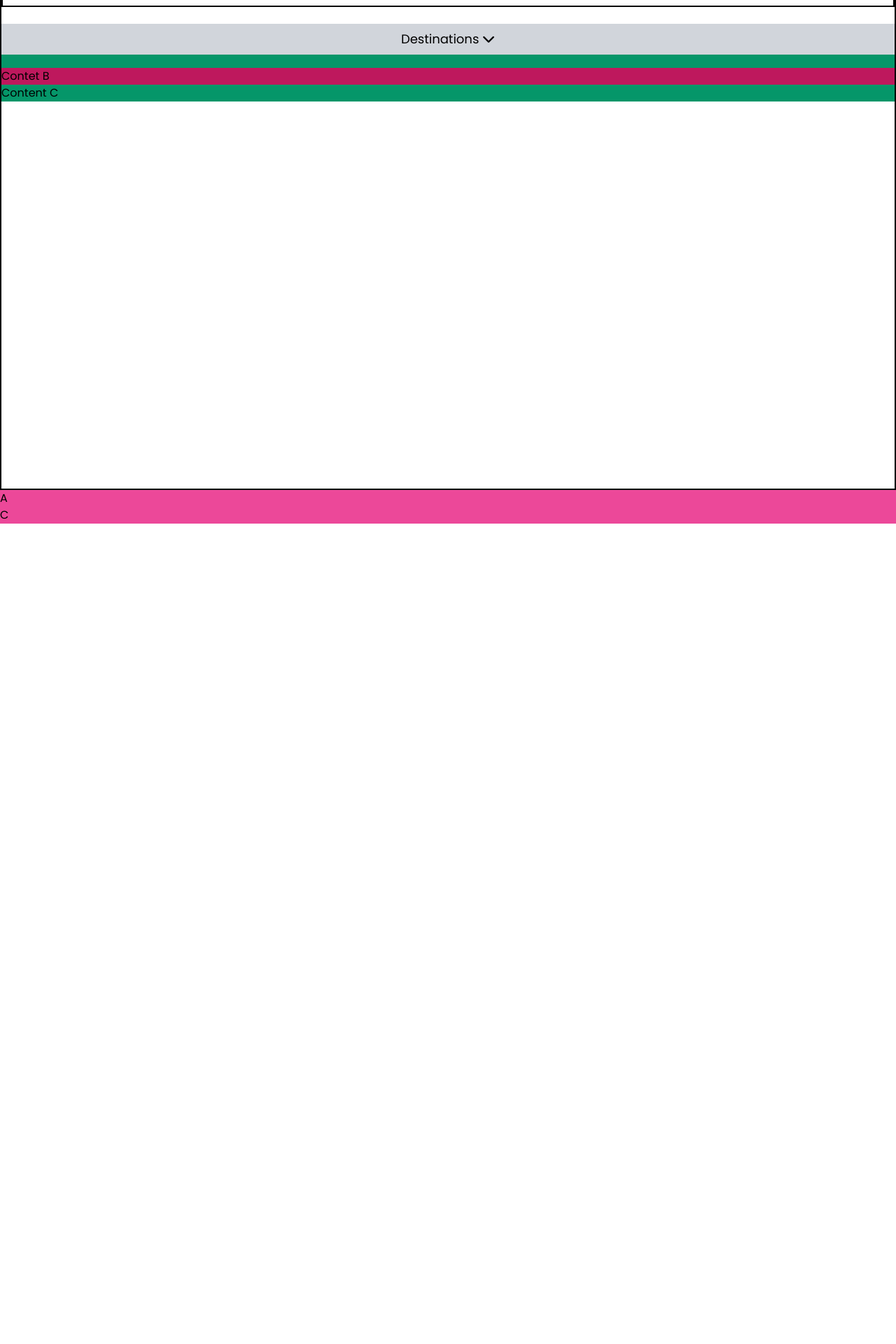
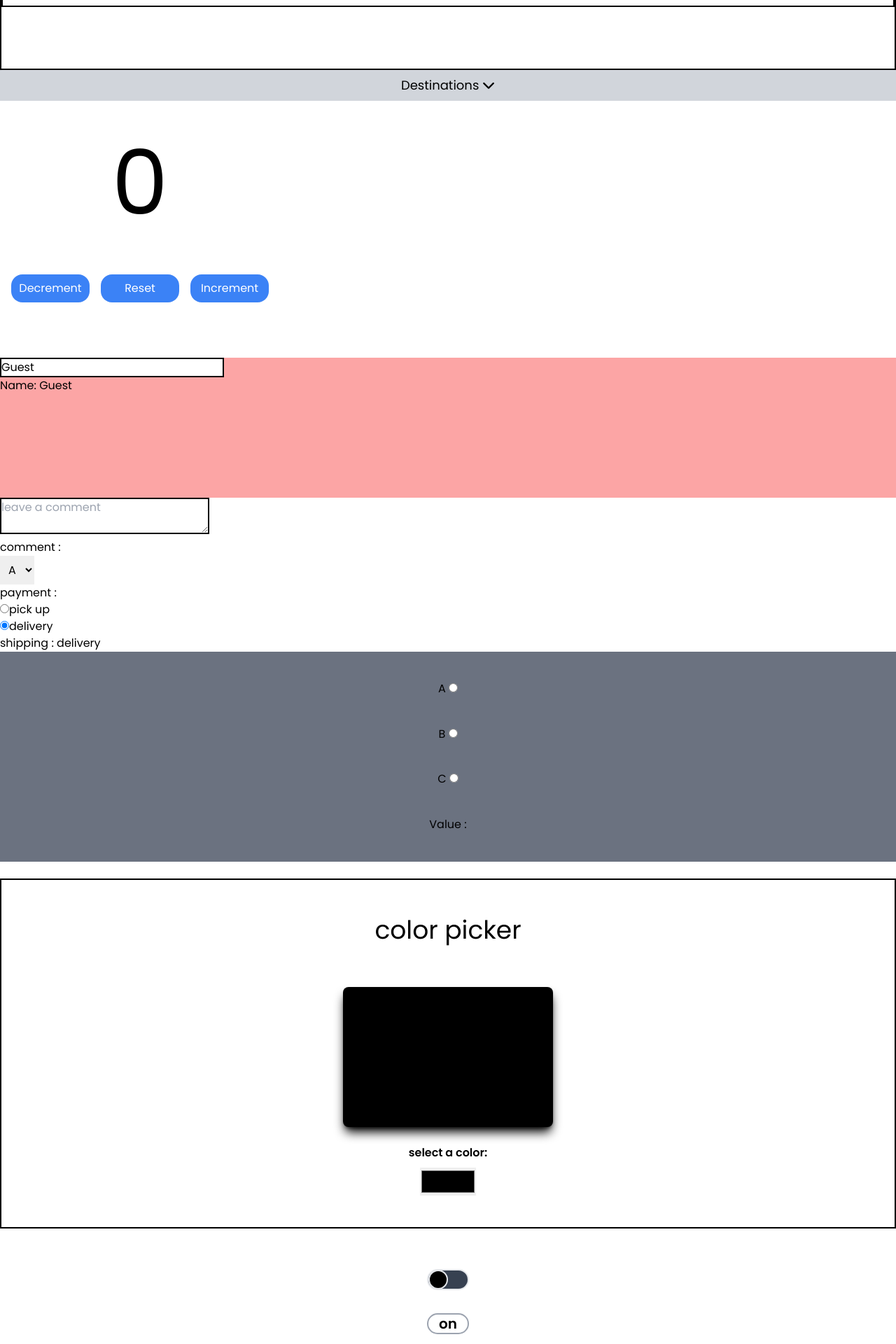
Before and after one commit to Lama885Gaurab/Minor_Project, a React (Vite) app: page /bookNow in a window 1280 px wide. Shown: the part 1040-2960 px from the top of the page at 70% size. Before the commit the page ends 1988 px from the top, so only its background shows below. Built offline with nearby package versions, Linux system fonts and the light colour scheme.

Commit message:
just practice

```diff
--- a/src/Components/Footer.jsx
+++ b/src/Components/Footer.jsx
@@ -12,10 +12,10 @@ const currentYear = new Date().getFullYear();
         <div className='h-[42%] w-full'>
          <p className='ml-6 mt-[17px] font-bold text-[#F5F5DC]'>Contact Us :</p>
           <ol className='h-[60%] gap-4 mt-[10px] w-full flex flex-col items-center font-semibold text-sm text-pink-700'>
-            <li className='h-[30%] ml-[65px]'>Email: <a href="" className='border-transparent ml-3 text-white font-thin hover:text-green-600'>info@explorenepaltreks.com</a></li>
+            <li className='h-[30%] ml-[35px]'>Email: <a href="" className='border-transparent ml-3 text-white font-thin hover:text-green-600'>info@explorenepaltreks.com</a></li>
             <li className='h-[40%] w-[200px] flex items-center'>Follow:
-                <a href="" className='h-full w-[45px] ml-3 flex items-center justify-center'><i className="fa-brands fa-facebook text-2xl text-blue-800 cursor-pointer"></i></a>
-                <a href="" className='h-full w-[45px] flex items-center justify-center'><i className="fa-brands fa-square-instagram text-2xl bg-gradient-to-r from-yellow-400 via-pink-500 to-purple-500 text-white cursor-pointer "></i></a>
+                <a href="" className='h-full w-[45px] ml-3 flex items-center justify-center'><i className="fa-brands fa-facebook text-2xl text-black cursor-pointer"></i></a>
+                <a href="" className='h-full w-[45px] flex items-center justify-center'><i className="fa-brands fa-square-instagram text-2xl text-black cursor-pointer "></i></a>
                 <a href="" className='h-full w-[45px] flex items-center justify-center'><i className="fa-brands fa-square-x-twitter text-2xl text-black cursor-pointer"></i></a> </li>
             <li className='h-[30%]'>WhatsApp: <a href="" className='border-transparent ml-3 text-white '>+977 987 654 321</a></li>
          </ol>
--- a/src/Navbar/Header.jsx
+++ b/src/Navbar/Header.jsx
@@ -12,7 +12,7 @@ import { Link, useLocation } from "react-router-dom";
  const [isHamburger, setIsHamburger] = useState(false);
  const toggleHamburger = (e) => {
     e.preventDefault();
-    setIsHamburger(prevState => !prevState);
+    setIsHamburger(!isHamburger);
   };
 
     // toggling the 3 dots icon
@@ -39,7 +39,7 @@ import { Link, useLocation } from "react-router-dom";
 
        useEffect(() => {
         const clickOutside = (e) => {
-            if(hamburgerRef.current && hamburgerRef.current.contains(e.target)) {  //this line is for checking if the clicked element is outside of the refrenced element
+            if(hamburgerRef.current && !hamburgerRef.current.contains(e.target)) {  //this line is for checking if the clicked element is outside of the refrenced element
               setIsHamburger(false);
             };
         };
--- a/src/Pages/BookNow.jsx
+++ b/src/Pages/BookNow.jsx
@@ -1,6 +1,8 @@
 import React, { useEffect, useState, useRef } from 'react';
+import Footer from '../Components/Footer.jsx';
 import Practice from './Practice.jsx';
 import BookNowComp from './BookNowComp.jsx';
+import ColorPicker from './ColorPicker.jsx';
 import Image from '../assets/ae90c633-3a89-426f-9dde-1962b9e238c2.webp';
 import Image1 from '../assets/33b08644-d4da-4e02-a4be-d0e9ce24711b.webp';
 import Image2 from '../assets/ecca77c6-0e91-4cd8-aa44-dad305648103.webp';
@@ -98,7 +100,7 @@ const BookNow = () => {
     </div>
 
      {/* Information detail */}
-    <div className='h-[800px] w-full border-2 border-black flex'>
+    <div className='h-[200px] w-full border-2 border-black flex'>
 
        <div className='h-[210px] w-full '>
       <section className='h-[100px] w-full border-2 border-black mt-2'>
@@ -116,13 +118,15 @@ const BookNow = () => {
 
         </form>
       </section><br />
-      <Practice />
+
     </div>
   </div>
+  <Practice />
+  <br />
 
-  <BookNowComp />
-
-
+  <BookNowComp />  <br />
+  <ColorPicker />
+  <Footer />
 
 
 
--- a/src/Pages/BookNowComp.jsx
+++ b/src/Pages/BookNowComp.jsx
@@ -1,27 +1,120 @@
-import { useState } from "react";
+import React , {useState} from 'react';
+
+const BookNowComp = () => {
+  const [count, setCount] = useState(0);
+  const increase = () => {
+    setCount(count + 1);
+  };
+
+  const [name, setName] = useState("Guest");
+  const handleChange = (e) => {
+    setName(e.target.value);
+  };
+
+  const [comment, setComment] = useState("");
+  const handleCommentChange = (e) => {
+    setComment(e.target.value);
+  };
+
+  const [payment, setPayment] = useState("");
+  const handlePayment = (e) => {
+    setPayment(e.target.value);
+  };
+
+  const [shipping, setShipping] = useState("delivery");
+  const shippin = (e) => {
+    setShipping(e.target.value);
+    };
+
+    const [choose, setChoose] =useState();
+    const handleChoose = (e) => {
+      setChoose(e.target.value);
+    }
+
+    const [color, setColor] = useState('#000000');
+    const handleColorChange = (e) => {
+      setColor(e.target.value);
+    }
+
+  return (
+    <>
+     <div className='h-[300px] w-[400px] flex flex-col'>
+      <p className='h-[100%] flex-1 text-9xl bg-white flex items-center justify-center'>{count}</p>
+      <div className='h-[150px] w-full flex items-center justify-evenly'>
+        <button onClick={() =>{
+          count === -10 ? setCount(0) : setCount(count - 1);
+        }} className='p-2 w-28 bg-blue-500 text-white rounded-2xl'>Decrement</button>
+        <button onClick={() =>{
+          setCount(0);
+        }} className='p-2 w-28 bg-blue-500 text-white rounded-2xl'>Reset</button>
+        <button onClick={() => {
+          count === 10 ? setCount(0) : setCount(count + 1);
+        }} className='p-2 w-28 bg-blue-500 text-white rounded-2xl'>Increment</button>
+      </div>
+     </div>
+
+     <br />
+     <div className='h-[200px] w-full bg-red-300 '>
+      <input value={name} onChange={handleChange}
+       className='border-2 border-black' />
+      <p>Name: {name}</p>
+     </div>
+
+      <div className=''>
+        <textarea className='border-2 border-black' value={comment} onChange={handleCommentChange} placeholder='leave a comment'></textarea>
+        <p>comment : {comment}</p>
+      </div>
+
+      <div>
+        <select className='p-2'value={payment} onChange={handlePayment} name="" id="">
+          <option value="A">A</option>
+          <option value="B">B</option>
+          <option value="C">C</option>
+          <option value="D">D</option>
+        </select>
+        <p>payment : {payment}</p>
+      </div>
+
+      <div className='flex flex-col'>
+        <label>
+          <input type="radio" value="pick up" checked={shipping === "pick up"} onChange={shippin} />
+          pick up
+        </label>
+
+        <label>
+          <input type="radio" value="delivery" checked={shipping === "delivery"} onChange={shippin} />
+          delivery
+        </label>
+        <p>shipping : {shipping}</p>
+      </div>
+
+      <div className='h-[300px] w-full bg-gray-500 flex flex-col items-center justify-evenly'>
+        <label htmlFor="">
+          A <input type="radio" onChange={handleChoose} value="A" checked = {choose === "A"} />
+        </label>
+
+        <label htmlFor="">
+          B <input type="radio" onChange={handleChoose} value="B" checked = {choose === "B"}  />
+        </label>
+
+        <label htmlFor="">
+          C <input type="radio" onChange={handleChoose} value="C" checked = {choose === "C"} />
+        </label>
+        <p>Value : {choose}</p>
+      </div> <br />
+
+ <div className='h-[500px] border-2 border-black flex items-center justify-evenly flex-col'>
+  <span className='text-4xl '>color picker</span>
+  <div className='flex flex-col items-center relative justify-evenly h-[300px] w-[300px]'>
+    <p className='h-[200px] w-[300px] rounded-lg flex items-center justify-center text-lg font-semibold shadow-lg shadow-black' style={{background: color}}>selected color:{color}</p>
+    <label htmlFor="" className='font-bold relative top-4'>select a color: </label>
+    <input className='relative top-4 h-[40px] w-[80px] placeholder:rounded-lg'  type="color" value={color} onChange={handleColorChange} />
+  </div>
+ </div>
 
 
-const BookNowComp = () => {
-    const [isOpen, setIsOpen] = useState(false);
-    const open = () => {
-        setIsOpen(true);
-    }
+    </>
+  )}
 
-    const close = () => {
-        setIsOpen(false);
-    }
-  return (
-    <>
-    <div className='w-full bg-pink-500'>
-        <div>
-        <div className="group">A</div>
-        <div className="hidden group-hover:block">B</div>
-        <div>C</div>
-        </div>
-    </div>
-    <div className="h-[200px] w-ful"></div>
-    </>
-  )
-}
 
 export default BookNowComp
--- /dev/null
+++ b/src/Pages/ColorPicker.jsx
@@ -0,0 +1,41 @@
+import React, {useState} from 'react';
+
+
+const ColorPicker = () => {
+
+    const [color,setColor] =useState('#000000');
+const handleChange = (e) => {
+    setColor(e.target.value);
+}
+
+const [isOn, setIsOn] =useState(true);
+
+ const toggleBtn = () => {
+  setIsOn(!isOn);
+ }
+
+  return (
+    <>
+    <div className='h-screen w-screen flex flex-col items-center justify-evenly'>
+
+
+
+
+      <div onClick={toggleBtn} className={` ${isOn ? "h-[30px] w-[60px] rounded-full border-2 flex items-center border-gray-700` justify-start bg-gray-700" : "h-[30px] w-[60px] rounded-full border-2 border-gray-500 flex items-center justify-end"}`}>
+        <div className={`${isOn ? "h-[28px] w-[28px] bg-black rounded-full border-2 cursor-pointer" : "h-[28px] w-[28px] bg-black rounded-full border-2 cursor-pointer"}`}></div>
+      </div>
+      <div className={`h-[30px] w-[60px] rounded-full text-xl border-gray-400 border-2 items-center flex justify-center font-semibold`}>
+        {isOn ? "on" : "off"}
+      </div>
+
+
+        <div className='h-[50%] w-[50%] rounded-2xl'style={{background: color, boxShadow: `4px 3px 5px ${color}`}}></div>
+        <p className='font-semibold text-4xl'>Pick the color</p>
+        <label className='h-[40px] w-[330px] flex items-center justify-evenly' htmlFor="">Selected color:<input className='h-full w-[100px] rounded-xl' type="color" onChange={handleChange} /> </label>
+        <p>Color: {color}</p>
+        </div>
+    </>
+  )
+}
+
+export default ColorPicker
--- a/src/Pages/Practice.jsx
+++ b/src/Pages/Practice.jsx
@@ -8,14 +8,14 @@ const Practice = () => {
 
   return (
 
-    <div className='w-full bg-emerald-600'>
+    <div className='w-full'>
         <div
         onMouseEnter={() => {
-            setIsHovered(true);
+            setIsHovered();
         }}
 
         onMouseLeave={() => {
-            setIsHovered(false);
+            setIsHovered();
         }}
 
         className='group cursor-pointer'>
@@ -47,8 +47,6 @@ const Practice = () => {
                 </div>
             </div>
         </div>
-        <div className="w-full bg-pink-700">Contet B</div>
-        <div className="text-black">Content C</div>
     </div>
 
   )
```
Also changed, not shown: src/assets/unnamed.png (added).
